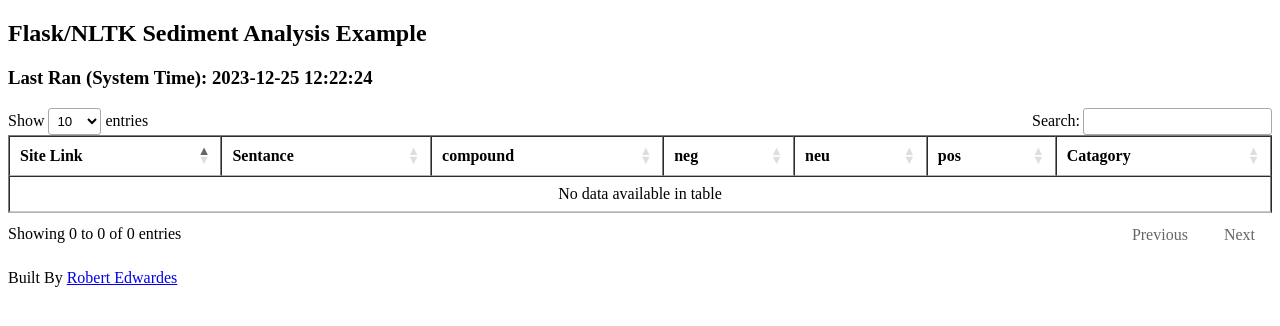
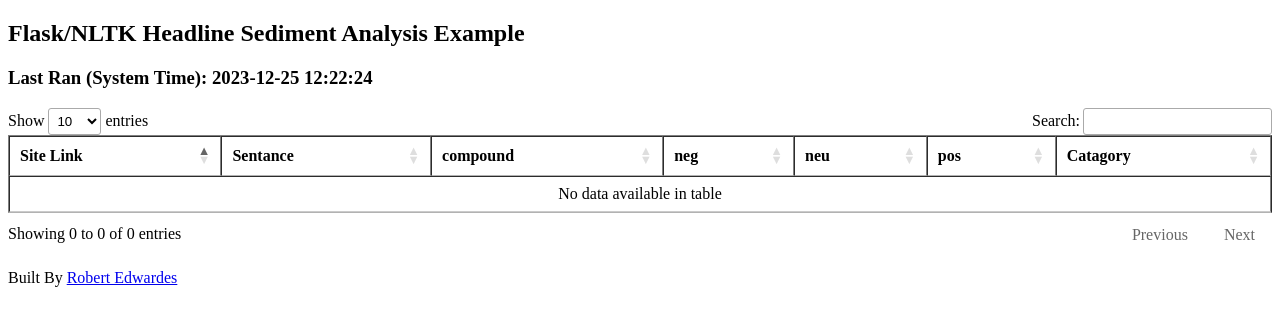
Before and after one commit to RobertEdwardes/gemini_flask, a Flask app: page / in a window 1280 px wide. Shown: the top 326 px of the page. Run offline with Flask 3, Linux system fonts and the light colour scheme; some libraries are stand-ins or nearby versions.

Commit message:
edit index

```diff
--- a/templates/index.html
+++ b/templates/index.html
@@ -19,7 +19,7 @@
 </head>
 <body>
 
-<h2>Flask/NLTK Sediment Analysis Example<br>
+<h2>Flask/NLTK Headline Sediment Analysis Example<br>
     <h3>Last Ran (System Time): {{datetime}}</h3>
 </h2>
 
@@ -50,7 +50,7 @@
     </tbody>
 </table>
     <footer>
-        <p>Built By <a href="https://www.robertedwardes.com/"> Robert Edwardes</a></p>
+        <p>Built By <a href="https://www.robertedwardes.com/">Robert Edwardes</a></p>
     </footer>
 </body>
 </html>
```
